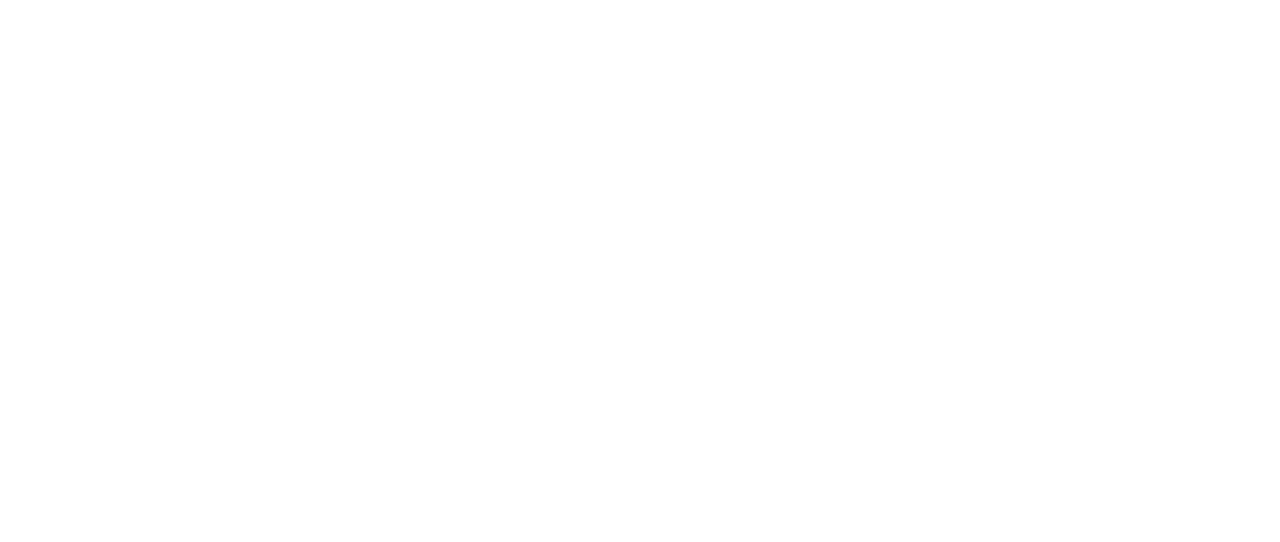
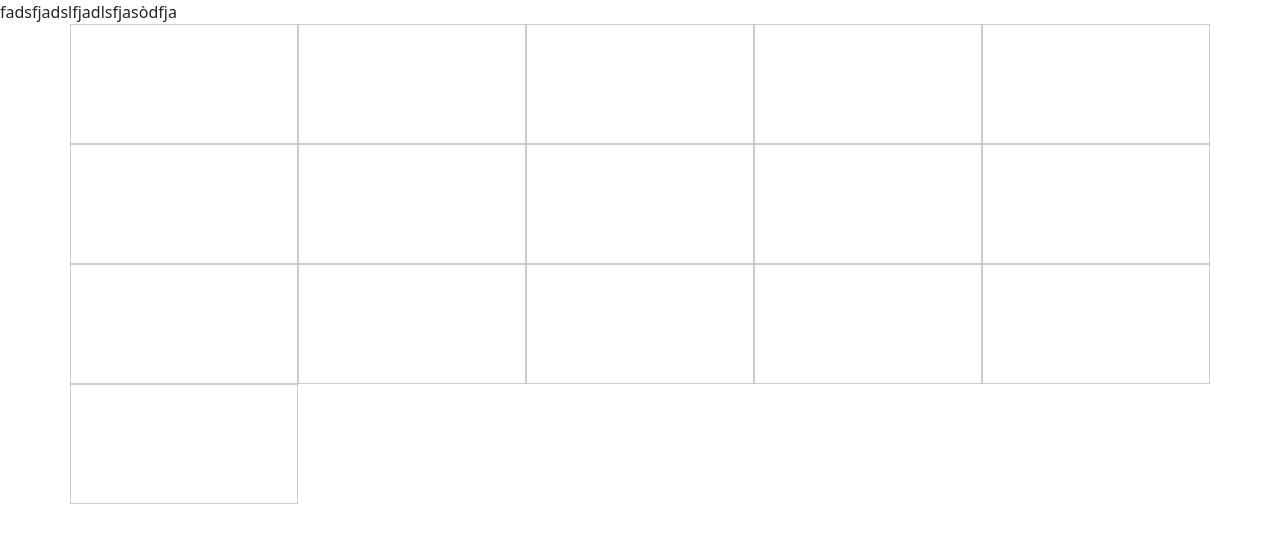
Before and after one commit to 0ttone/js-es6-icons, a plain HTML site: page index.html in a window 1280 px wide. Drawn offline with nearby package versions, Linux system fonts and the light colour scheme.

Commit message:
css html

```diff
--- a/css/style.css
+++ b/css/style.css
@@ -1,5 +1,9 @@
-*{
-      box-sizing: border-box;
-      margin: 0;
-      padding: 0;
+
+
+.icon-card{
+      flex-basis: calc(100% / 5);
+      height: 120px;
+      border: 1px solid #ccc;
+
+
 }
--- a/index.html
+++ b/index.html
@@ -2,13 +2,25 @@
 <html lang="en">
 <head>
       <meta charset="UTF-8">
+
+      <meta http-equiv="X-UA-Compatible" content="IE=edge">
+      <meta name="viewport" content="width=device-width, initial-scale=1.0">
       <link href="https://cdnjs.cloudflare.com/ajax/libs/font-awesome/5.13.0/css/all.min.css" rel="stylesheet">
       <link href="https://cdn.jsdelivr.net/npm/bootstrap@5.0.1/dist/css/bootstrap.min.css" rel="stylesheet" integrity="sha384-+0n0xVW2eSR5OomGNYDnhzAbDsOXxcvSN1TPprVMTNDbiYZCxYbOOl7+AMvyTG2x" crossorigin="anonymous">
-      <meta http-equiv="X-UA-Compatible" content="IE=edge">
-      <meta name="viewport" content="width=device-width, initial-scale=1.0">
+      <link rel="stylesheet" href="/css/style.css">
+
       <title>ES6 Icon</title>
 </head>
 <body>
+
+      fadsfjadslfjadlsfjasòdfja
+
+
+      <div class="icons-container container">
+            <div class="row icons-content"></div>
+
+
+      </div>
 
 
 
--- a/js/script.js
+++ b/js/script.js
@@ -107,3 +107,35 @@ const icons = [
 		family: 'fas'
 	}
 ];
+
+/*
+Milestone 1
+Partendo dalla seguente struttura dati , mostriamo in pagina tutte le icone disponibili come da layout.
+
+
+in brutta vediamo le icone sfrtuttando le proprietà che rimandano alla costruzione di fontawesome
+*/
+
+const containerIcoHTML = document.querySelector('.icons-content');
+
+icons.forEach((icon) => {
+
+    const { name, prefix, family } = icon;
+
+      containerIcoHTML.innerHTML += `
+
+            <div class="icon-card col>
+            <i class="${family} ${prefix}${name}"</i>
+            </div>
+
+
+            `
+
+
+
+
+
+
+
+
+});
```
